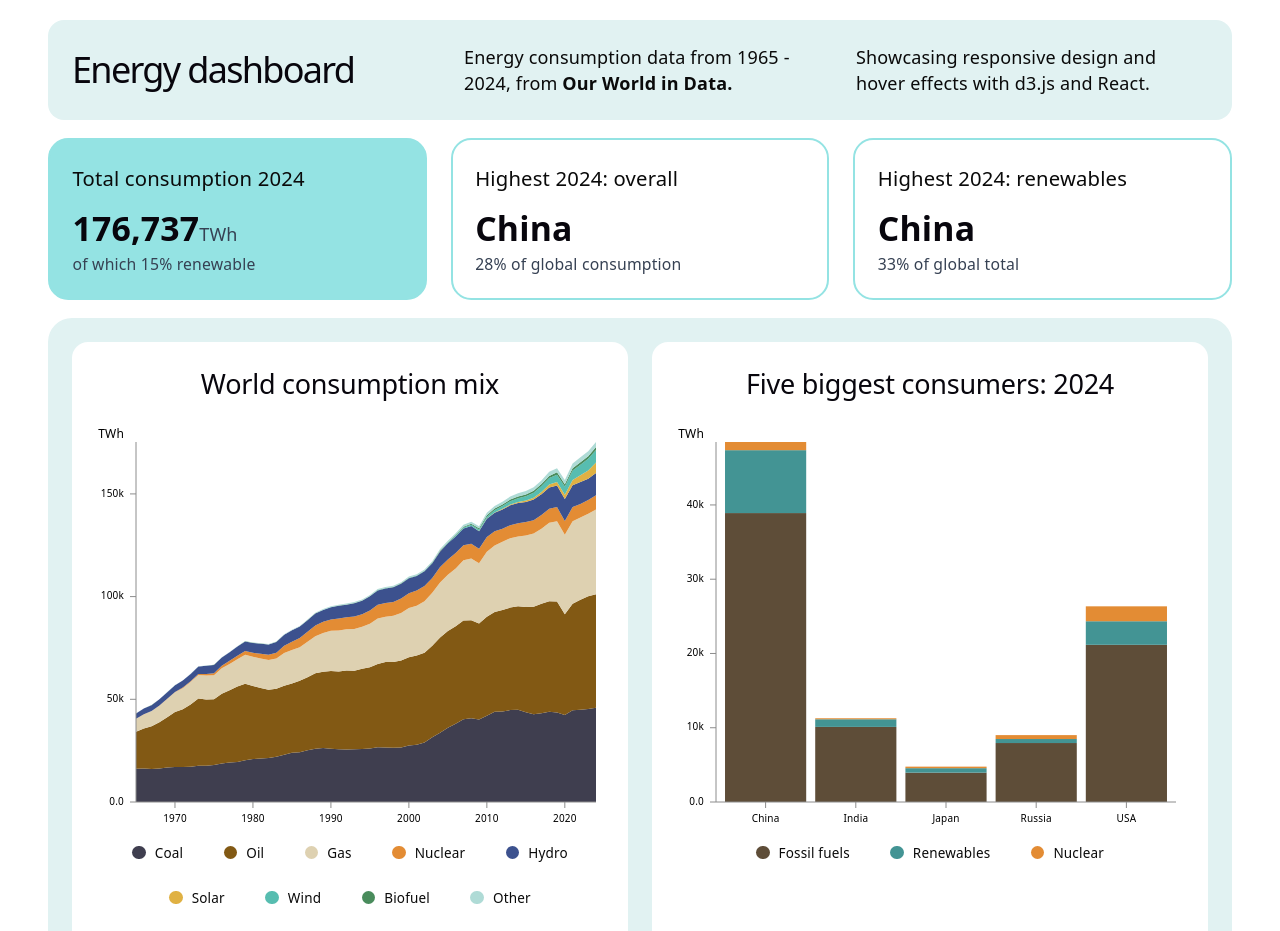
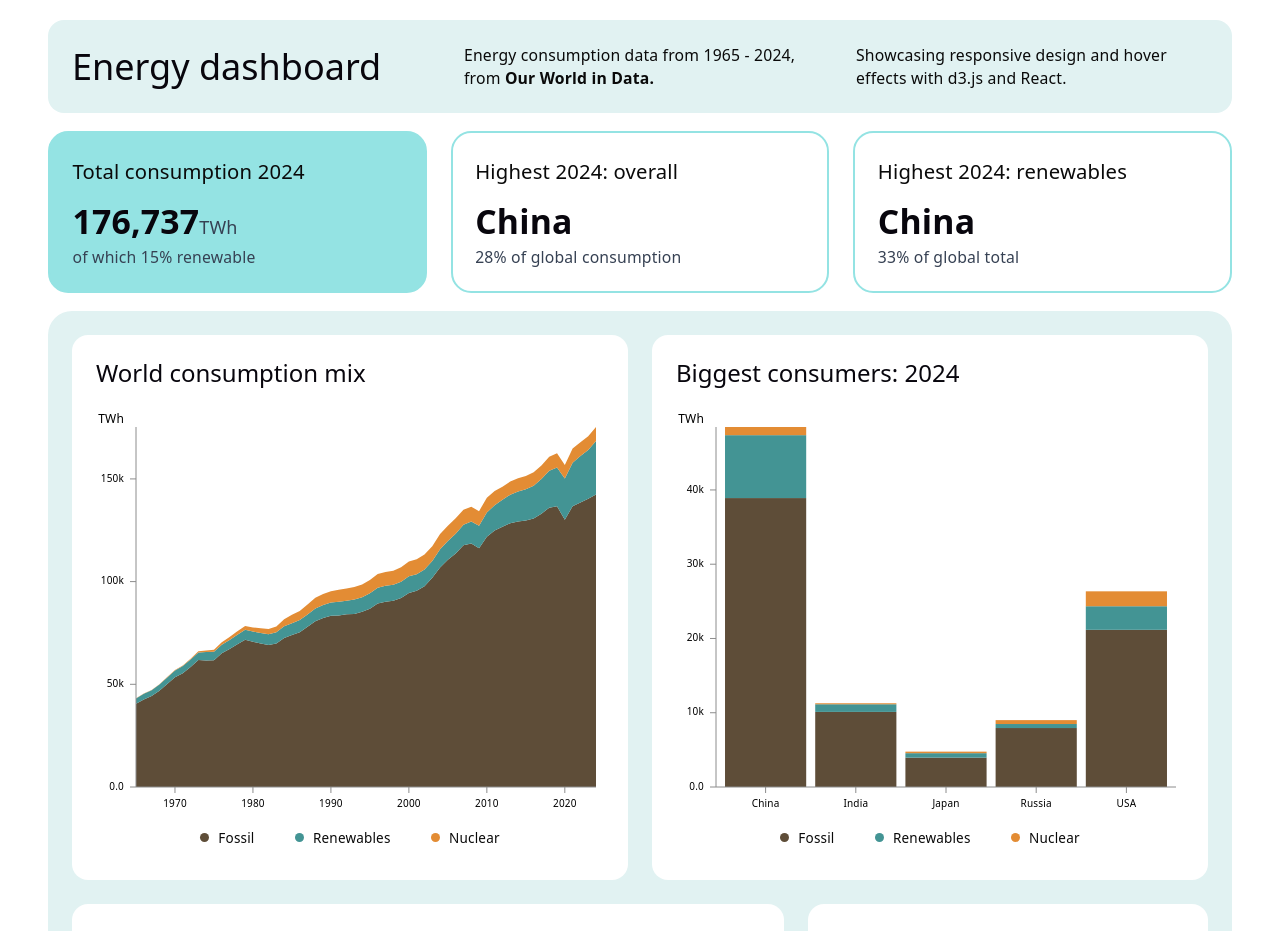
Before and after one commit to mwoohoohoo/responsive-dashboard, a React (Vite) app: page / in a window 1280 px wide. Shown: the top 931 px of the page. Built offline with nearby package versions, Linux system fonts and the light colour scheme.

Commit message:
Hover and tooltip fixes

```diff
--- a/src/App.jsx
+++ b/src/App.jsx
@@ -41,15 +41,22 @@ function App() {
     };
   }, [emblaApi]);
 
-  // filter data for stacked area graph
+  // filter data for stacked area graph - grouped and ungrouped
   const stackedData = data
     .filter((d) => d.country === "World")
     .map((d) => ({
       year: d.year,
+
+      nonRenewValue: d.coal + d.oil + d.gas,
+
+      renewValue: d.hydro + d.solar + d.wind + d.biofuel + d.other_renewable,
+
+      nuclear: d.nuclear,
+
+      // keep raw values for expansion
       coal: d.coal,
       oil: d.oil,
       gas: d.gas,
-      nuclear: d.nuclear,
       hydro: d.hydro,
       solar: d.solar,
       wind: d.wind,
@@ -162,7 +169,7 @@ function App() {
         <div className="header">
           <h1 className="font-bold text-left">Energy dashboard</h1>
 
-          <p className="text-body text-left">
+          <p className="text-sm md:text-body text-left">
             Energy consumption data from 1965 - 2024, from{" "}
             <a
               className="font-semibold hover:text-brand-teal"
@@ -171,7 +178,7 @@ function App() {
               Our World in Data.
             </a>
           </p>
-          <p className="text-body text-left">
+          <p className="text-sm md:text-body text-left">
             Showcasing responsive design and hover effects with d3.js and React.
           </p>
         </div>
@@ -183,11 +190,13 @@ function App() {
                 className={`embla__slide ${selectedIndex === 0 ? "embla__slide--active" : ""}`}
               >
                 <Card bg="bg-brand-aqua">
-                  <h3 className="text-lg">Total consumption 2024</h3>
+                  <h3 className="text-base md:text-lg">
+                    Total consumption 2024
+                  </h3>
                   <div className="flex flex-col gap-1">
                     <h4 className="text-2xl md:text-3xl text-primary-black font-semibold">
                       {d3.format(",.0f")(totalValue)}
-                      <span className="text-base  text-gray-700 font-normal">
+                      <span className="text-sm md:text-base text-gray-700 font-normal">
                         TWh
                       </span>
                     </h4>
@@ -205,7 +214,9 @@ function App() {
                 className={`embla__slide ${selectedIndex === 1 ? "embla__slide--active" : ""}`}
               >
                 <Card>
-                  <h3 className="text-lg">Highest 2024: overall</h3>
+                  <h3 className="text-base md:text-lg">
+                    Highest 2024: overall
+                  </h3>
                   <div className="flex flex-col gap-1">
                     <h4 className="text-2xl md:text-3xl text-primary-black font-semibold">
                       {topCountry}
@@ -221,7 +232,9 @@ function App() {
                 className={`embla__slide ${selectedIndex === 2 ? "embla__slide--active" : ""}`}
               >
                 <Card>
-                  <h3 className="text-lg">Highest 2024: renewables</h3>
+                  <h3 className="text-base md:text-lg">
+                    Highest 2024: renewables
+                  </h3>
                   <div className="flex flex-col gap-1">
                     <h4 className="text-2xl md:text-3xl text-primary-black font-semibold">
                       {topRenewableCountry}
@@ -253,18 +266,18 @@ function App() {
         <section className="main">
           <div className="panel">
             <div className="container">
-              <h2 className="!text-2xl">World consumption mix</h2>
+              <h2>World consumption mix</h2>
               <ResponsiveStackedAreaGraph data={stackedData} xVariable="year" />
             </div>
             <div className="container">
-              <h2 className="!text-2xl">Five biggest consumers: 2024</h2>
+              <h2>Biggest consumers: 2024</h2>
               <ResponsiveStackedBarPlot data={stackedChartData} />
             </div>
           </div>
 
           <div className="panel panel--thirds">
             <div className="container">
-              <h2 className="!text-2xl">Five biggest consumers: renewables</h2>
+              <h2>Biggest consumers: renewables</h2>
 
               <ResponsiveLineGraph
                 data={renewableChartData}
@@ -274,9 +287,10 @@ function App() {
               />
             </div>
             <div className="container">
-              <h2 className="!text-2xl">
-                Five biggest renewables consumers: 2024
-              </h2>
+              <div className="flex items-baseline justify-between">
+                <h2>Breakdown: renewables consumers</h2>
+                <p className="text-xs text-gray-700">2024</p>
+              </div>
               <Select
                 value={selectedCountry}
                 onValueChange={(value) => setSelectedCountry(value)}
@@ -304,7 +318,7 @@ function App() {
         </section>
       </div>
 
-      <div className="h-20 flex flex-col mt-10 gap-2 justify-center items-center">
+      <div className="h-20 flex flex-col mt-5 md:mt-10 gap-2 justify-center items-center">
         <p className="text-sm text-brand-black-500">
           A portfolio project by Merri Hookway
         </p>
--- a/src/components/LegendBottom.jsx
+++ b/src/components/LegendBottom.jsx
@@ -12,7 +12,7 @@ export const LegendBottom = ({
       biofuel: "Biofuel",
       other_renewable: "Other",
       nuclear: "Nuclear",
-      nonRenewValue: "Fossil fuels",
+      nonRenewValue: "Fossil",
       renewValue: "Renewables",
       coal: "Coal",
       oil: "Oil",
@@ -24,23 +24,27 @@ export const LegendBottom = ({
   };
 
   return (
-    <div className="grid grid-cols-2 sm:flex sm:flex-wrap justify-items-start sm:justify-center gap-x-3  gap-y-0 sm:gap-y-2 py-2">
+    <div className="flex flex-wrap justify-center gap-x-1 md:gap-x-3 gap-y-0 sm:gap-y-2 pt-2">
       {grouping.map((g, i) => (
         <div
           key={i}
           className="flex items-center gap-2 px-3 py-2 rounded-2xl hover:bg-gray-100 cursor-pointer"
           style={{
-            backgroundColor: hoveredGroup === g ? "#f3f4f6" : "transparent",
-            opacity: hoveredGroup === null || hoveredGroup === g ? 1 : 0.2,
-            transition: "opacity 200ms",
+            opacity:
+              hoveredGroup === null ||
+              (Array.isArray(hoveredGroup)
+                ? hoveredGroup.includes(g)
+                : hoveredGroup === g)
+                ? 1
+                : 0.2,
           }}
           onMouseEnter={() => setHoveredGroup(g)}
           onMouseLeave={() => setHoveredGroup(null)}
           onClick={() => setHoveredGroup(g)}
         >
           <span
-            className="inline-block w-3 h-3 rounded-sm"
-            style={{ backgroundColor: colorScale(g), textAlign: "left" }}
+            className="inline-block w-2 h-2 rounded-sm"
+            style={{ backgroundColor: colorScale(g) }}
           />
 
           <span className="text-xs">{formatLegendLabel(g)}</span>
--- a/src/components/StackedAreaGraph.jsx
+++ b/src/components/StackedAreaGraph.jsx
@@ -16,6 +16,7 @@ export const StackedAreaGraph = ({
   xVariable,
   hoveredGroup,
   setHoveredGroup,
+  setExpandedGroup,
 }) => {
   if (width === 0 || height === 0) {
     return null;
@@ -57,6 +58,37 @@ export const StackedAreaGraph = ({
     .y0((d) => yScale(d[0]))
     .y1((d) => yScale(d[1]));
 
+  const relatedGroups = {
+    renewValue: [
+      "renewValue",
+      "hydro",
+      "solar",
+      "wind",
+      "biofuel",
+      "other_renewable",
+    ],
+
+    nonRenewValue: ["nonRenewValue", "coal", "oil", "gas"],
+
+    nuclear: ["nuclear"],
+  };
+
+  const parentLookup = {
+    coal: "nonRenewValue",
+    oil: "nonRenewValue",
+    gas: "nonRenewValue",
+
+    hydro: "renewValue",
+    solar: "renewValue",
+    wind: "renewValue",
+    biofuel: "renewValue",
+    other_renewable: "renewValue",
+  };
+
+  const normalizedHover = parentLookup[hoveredGroup] || hoveredGroup;
+
+  const activeGroups = normalizedHover ? relatedGroups[normalizedHover] : null;
+
   const allPath = series.map((serie, i) => {
     const path = areaBuilder(serie);
     return (
@@ -65,9 +97,15 @@ export const StackedAreaGraph = ({
         d={path}
         stroke="none"
         fill={colorScale(serie.key)}
-        opacity={hoveredGroup === null || hoveredGroup === serie.key ? 1 : 0.2}
-        onMouseEnter={() => setHoveredGroup(serie.key)}
-        onMouseLeave={() => setHoveredGroup(null)}
+        opacity={
+          activeGroups === null || activeGroups.includes(serie.key) ? 1 : 0.2
+        }
+        onMouseEnter={() => {
+          const normalized = parentLookup[serie.key] || serie.key;
+
+          setHoveredGroup(normalized);
+          setExpandedGroup(normalized);
+        }}
         style={{ transition: "opacity 200ms" }}
         className="cursor-pointer"
       />
@@ -101,34 +139,79 @@ export const ResponsiveStackedAreaGraph = ({ data, ...props }) => {
   const chartRef = useRef(null);
   const chartSize = useDimensions(chartRef);
   const [hoveredGroup, setHoveredGroup] = useState(null);
+  const [expandedGroup, setExpandedGroup] = useState(null);
 
-  const allSubgroups = Object.keys(data[0]).filter(
-    (key) => key !== "year" && typeof data[0][key] === "number",
-  );
+  let grouping = ["nonRenewValue", "renewValue", "nuclear"];
+
+  let legendGrouping = grouping;
+
+  if (expandedGroup === "nonRenewValue") {
+    grouping = ["coal", "oil", "gas", "renewValue", "nuclear"];
+
+    legendGrouping = ["coal", "oil", "gas"];
+  }
+
+  if (expandedGroup === "renewValue") {
+    grouping = [
+      "nonRenewValue",
+      "hydro",
+      "solar",
+      "wind",
+      "biofuel",
+      "other_renewable",
+      "nuclear",
+    ];
+
+    legendGrouping = ["hydro", "solar", "wind", "biofuel", "other_renewable"];
+  }
+
+  if (expandedGroup === "nuclear") {
+    legendGrouping = ["nuclear"];
+  }
+
+  const legendHoveredGroupMap = {
+    nonRenewValue: ["coal", "oil", "gas"],
+    renewValue: ["hydro", "solar", "wind", "biofuel", "other_renewable"],
+  };
+
+  const legendHoveredGroups =
+    hoveredGroup === null
+      ? null
+      : expandedGroup === hoveredGroup
+        ? legendHoveredGroupMap[hoveredGroup] || [hoveredGroup]
+        : [hoveredGroup];
 
   const colorScale = d3
     .scaleOrdinal()
-    .domain(allSubgroups)
-    .range(allSubgroups.map((g) => energyPalette[g]));
+    .domain(grouping)
+    .range(grouping.map((g) => energyPalette[g]));
 
   return (
     <div className="w-full">
-      <div ref={chartRef} className="w-full h-[280px] sm:h-[400px]">
+      <div
+        ref={chartRef}
+        className="w-full h-[280px] sm:h-[400px]"
+        onMouseLeave={() => {
+          setHoveredGroup(null);
+          setExpandedGroup(null);
+        }}
+      >
         <StackedAreaGraph
           width={chartSize.width}
           height={chartSize.height}
           data={data}
-          grouping={allSubgroups}
+          grouping={grouping}
           colorScale={colorScale}
           hoveredGroup={hoveredGroup}
           setHoveredGroup={setHoveredGroup}
+          setExpandedGroup={setExpandedGroup}
           {...props}
         />
       </div>
       <LegendBottom
-        grouping={allSubgroups}
+        grouping={legendGrouping}
         colorScale={colorScale}
-        hoveredGroup={hoveredGroup}
+        hoveredGroup={legendHoveredGroups}
         setHoveredGroup={setHoveredGroup}
       />
     </div>
--- a/src/components/StackedBarPlot.jsx
+++ b/src/components/StackedBarPlot.jsx
@@ -6,6 +6,7 @@ import { useRef } from "react";
 import { useDimensions } from "../use-dimensions";
 import { useState } from "react";
 import { sourcePalette } from "../lib/colours";
+import { Tooltip } from "./ui/Tooltip";
 
 export const StackedBarPlot = ({
   width,
@@ -15,6 +16,7 @@ export const StackedBarPlot = ({
   colorScale,
   hoveredGroup,
   setHoveredGroup,
+  setInteractionData,
 }) => {
   if (width === 0 || height === 0) {
     return null;
@@ -74,8 +76,32 @@ export const StackedBarPlot = ({
               opacity={
                 hoveredGroup === null || hoveredGroup === subgroup.key ? 1 : 0.2
               }
-              onMouseEnter={() => setHoveredGroup(subgroup.key)}
-              onMouseLeave={() => setHoveredGroup(null)}
+              onMouseEnter={() => {
+                setHoveredGroup(subgroup.key);
+                setInteractionData({
+                  xPos:
+                    MARGIN.left +
+                    xScale(group.data.country) +
+                    xScale.bandwidth() / 2,
+                  yPos:
+                    MARGIN.top -
+                    14 +
+                    yScale(group[1]) +
+                    (yScale(group[0]) - yScale(group[1])) / 2,
+                  tickLength: xScale.bandwidth() / 2 + 4,
+                  placement:
+                    xScale(group.data.country) < boundsWidth / 2
+                      ? "left"
+                      : "right",
+
+                  value: group.data[subgroup.key],
+                  color: colorScale(subgroup.key),
+                });
+              }}
+              onMouseLeave={() => {
+                setHoveredGroup(null);
+                setInteractionData(null);
+              }}
               style={{ transition: "opacity 200ms" }}
               className="cursor-pointer"
             ></rect>
@@ -112,6 +138,7 @@ export const ResponsiveStackedBarPlot = ({ data, ...props }) => {
   const chartRef = useRef(null);
   const chartSize = useDimensions(chartRef);
   const [hoveredGroup, setHoveredGroup] = useState(null);
+  const [interactionData, setInteractionData] = useState(null);
 
   const allSubgroups = Object.keys(data[0]).filter((key) => key !== "country");
 
@@ -122,7 +149,7 @@ export const ResponsiveStackedBarPlot = ({ data, ...props }) => {
 
   return (
     <div className="w-full">
-      <div ref={chartRef} className="w-full h-[280px] sm:h-[400px]">
+      <div ref={chartRef} className="relative w-full h-[280px] sm:h-[400px]">
         <StackedBarPlot
           width={chartSize.width}
           height={chartSize.height}
@@ -131,8 +158,13 @@ export const ResponsiveStackedBarPlot = ({ data, ...props }) => {
           colorScale={colorScale}
           hoveredGroup={hoveredGroup}
           setHoveredGroup={setHoveredGroup}
+          setInteractionData={setInteractionData}
           {...props}
         />
+        {/* tooltip layer */}
+        <div className="absolute inset-0 pointer-events-none">
+          <Tooltip interactionData={interactionData} />
+        </div>
       </div>
       <LegendBottom
         grouping={allSubgroups}
--- /dev/null
+++ b/src/components/ui/Tooltip.jsx
@@ -0,0 +1,68 @@
+import * as d3 from "d3";
+
+export const Tooltip = ({ interactionData }) => {
+  // Return early when nothing is hovered
+  if (!interactionData) {
+    return null;
+  }
+
+  const { xPos, yPos, tickLength, placement, verticalPlacement, value, color } =
+    interactionData;
+
+  const formatLegendLabel = (name) => {
+    const replacements = {
+      hydro: "Hydro",
+      solar: "Solar",
+      wind: "Wind",
+      biofuel: "Biofuel",
+      other_renewable: "Other",
+      nuclear: "Nuclear",
+      nonRenewValue: "Fossil",
+      renewValue: "Renewables",
+      coal: "Coal",
+      oil: "Oil",
+      gas: "Gas",
+      "United States": "U.S.",
+    };
+
+    return replacements[name] || name;
+  };
+
+  return (
+    <div
+      className="flex items-center"
+      style={{
+        position: "absolute",
+        left: xPos,
+        top: yPos,
+        transform: `
+  ${placement === "right" ? "translateX(-100%)" : ""}
+  ${verticalPlacement === "top" ? " translateY(-100%)" : ""}
+`,
+      }}
+    >
+      <span
+        className="inline-block"
+        style={{
+          width: tickLength,
+          height: 1,
+          backgroundColor: color,
+          display: placement === "right" ? "none" : null,
+        }}
+      />
+      <div className="tooltip" style={{ borderColor: color }}>
+        <p className="text-xs font-bold">{d3.format(",.0f")(value)}</p>
+        <span className="text-xs text-gray-700 ">TWh</span>
+      </div>
+      <span
+        className="inline-block"
+        style={{
+          width: tickLength,
+          height: 1,
+          backgroundColor: color,
+          display: placement === "left" ? "none" : null,
+        }}
+      />
+    </div>
+  );
+};
--- a/src/index.css
+++ b/src/index.css
@@ -111,7 +111,7 @@ body {
   width: 1700px;
   max-width: 100%;
   margin: 0 auto;
-  padding: 20px;
+  padding: 16px;
   text-align: center;
   min-height: 100svh;
   display: flex;
@@ -134,7 +134,7 @@ h2 {
 
 h1 {
   font-size: 36px;
-  letter-spacing: -1.68px;
+  letter-spacing: 0px;
   margin: 0px 0;
   line-height: 115%;
   @media (max-width: 1024px) {
@@ -144,8 +144,9 @@ h1 {
 }
 h2 {
   font-size: 24px;
+  text-align: left;
   line-height: 118%;
-  letter-spacing: -0.24px;
+  letter-spacing: 0px;
   margin: 0 0 8px;
   @media (max-width: 1024px) {
     font-size: 20px;
--- a/src/lib/colours.js
+++ b/src/lib/colours.js
@@ -3,13 +3,15 @@
 export const energyPalette = {
   coal: "#3F3E4F",
   oil: "#825914",
-  gas: "#DED1B1",
+  gas: "#D4C398",
   nuclear: "#E38C34",
   hydro: "#3C518E",
   wind: "#57BDB0",
   solar: "#E0B143",
   biofuel: "#498C5C",
   other_renewable: "#AFDBD6",
+  renewValue: "#439494",
+  nonRenewValue: "#5E4D38",
 };
 
 export const sourcePalette = {
```
Also changed, not shown: src/App.css (+19 -5 lines), src/components/LineGraph.jsx (+106 -1 lines).
